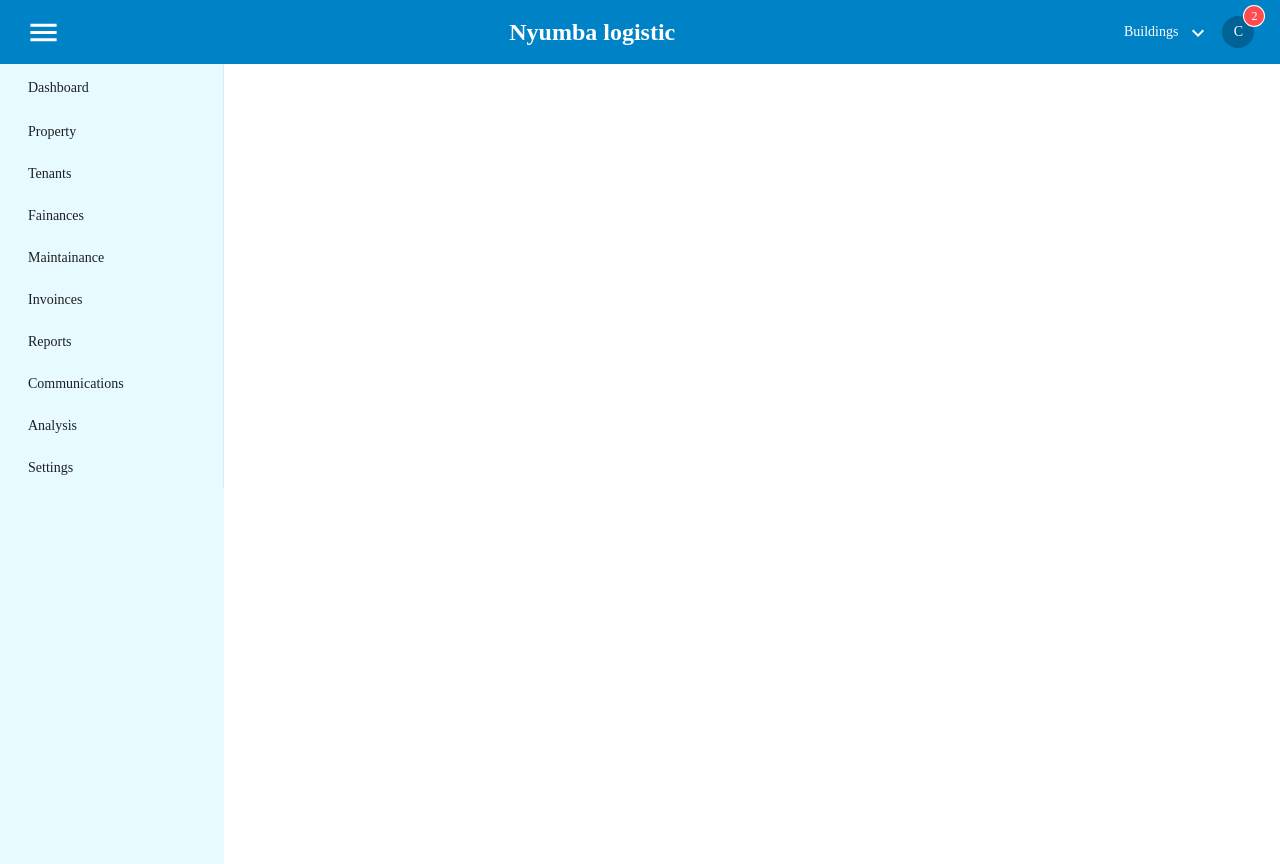
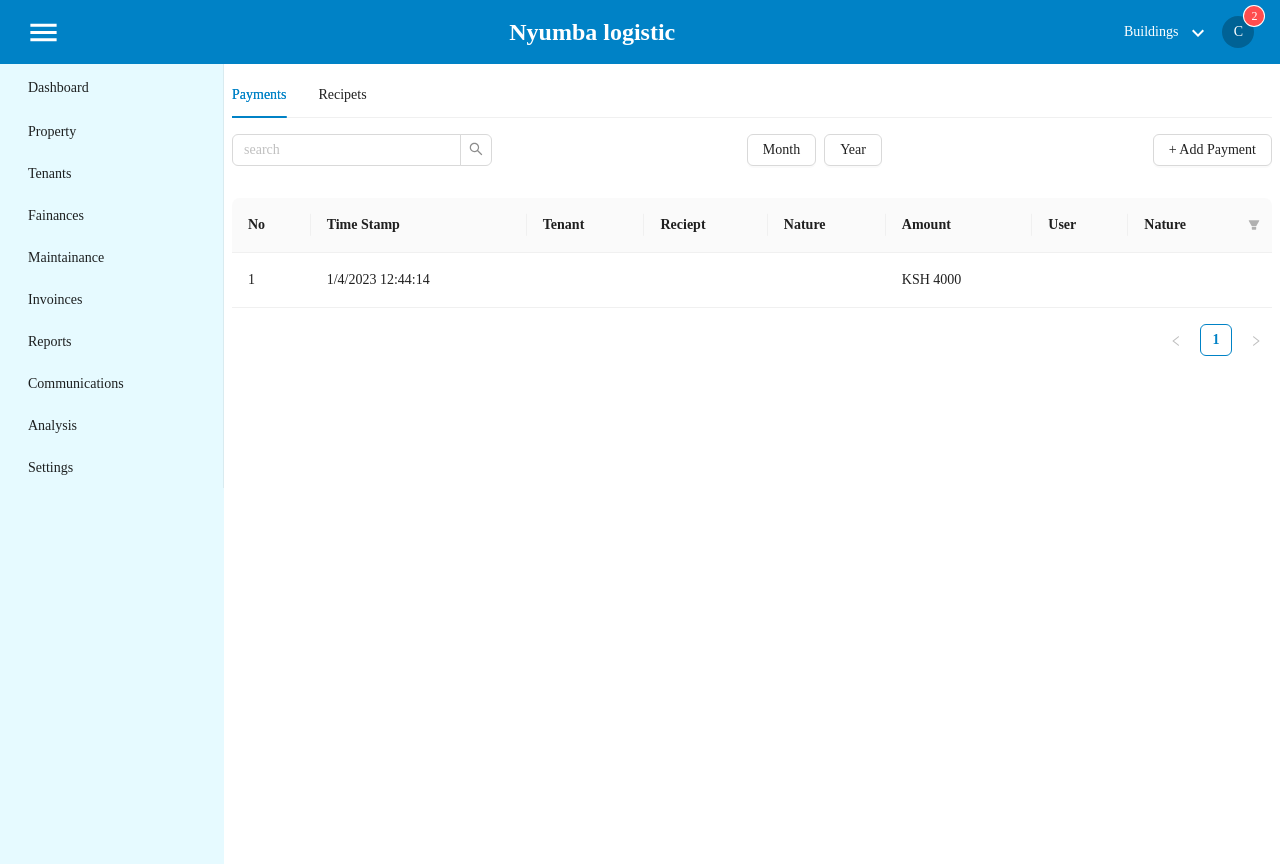
Before and after one commit to ruelngatia/nyumba-logistic-web, a React (Create React App) app: page /finances in a window 1280 px wide. Built offline with nearby package versions, Linux system fonts and the light colour scheme.

Commit message:
more pages

```diff
--- a/src/App.js
+++ b/src/App.js
@@ -11,6 +11,8 @@ import SideMenu from "./components/SideMenu";
 import { useMediaQuery } from "@mui/material";
 import Property from "./pages/Property";
 import Tenants from "./pages/Tenants";
+import Finances from "./pages/Finances";
+import Invoice from "./pages/Invoice";
 
 function App() {
   const [isSideMenuHidden, setIsSideMenuHidden] = useState(false);
@@ -31,7 +33,7 @@ function App() {
       label: "Tenants",
     },
     {
-      key: "fainances",
+      key: "finances",
       label: "Fainances",
     },
     {
@@ -145,6 +147,8 @@ function App() {
                 <Route path="/" element={<Dashboard/>} />
                 <Route path="/property" element={<Property/>} />
                 <Route path="/tenants" element={<Tenants/>} />
+                <Route path="/finances" element={<Finances/>} />
+                <Route path="/invoices" element={<Invoice/>} />
               </Routes>
             </Content>
           </Layout>
--- a/src/index.js
+++ b/src/index.js
@@ -11,6 +11,7 @@ root.render(
   <React.StrictMode>
     <BrowserRouter>
       <ConfigProvider
+        key={'default'}
         theme={{
           token: {
             fontFamily: 'Montserrat',
--- /dev/null
+++ b/src/layouts/PaymentsLayout.js
@@ -0,0 +1,157 @@
+import { Dropdown, Table, Button, Space } from "antd";
+import Search from "antd/es/input/Search";
+import React from "react";
+
+export default function PaymentsLayout() {
+  const years = [
+    {
+      key: "1",
+      label: 2010,
+    },
+    {
+      key: "2",
+      label: 2010,
+    },
+  ];
+
+  const month =[
+    {
+      key: "1",
+      label: "1"
+    },
+    {
+      key: "2",
+      label: "2"
+    },
+    {
+      key: "3",
+      label: "3"
+    },
+    {
+      key: "4",
+      label: "4"
+    },
+  ]
+
+  const columns = [
+    {
+      title: "No",
+      key: "no",
+      dataIndex: "no",
+    },
+    {
+      title: "Time Stamp",
+      key: "timeStamp",
+      dataIndex: "timeStamp",
+    },
+    {
+      title: "Tenant",
+      key: "tenent",
+      dataIndex: "tenent",
+    },
+    {
+      title: "Reciept",
+      key: "reciept",
+      dataIndex: "reciept",
+    },
+    {
+      title: "Nature",
+      key: "nature",
+      dataIndex: "nature",
+    },
+    {
+      title: "Amount",
+      key: "amount",
+      dataIndex: "amount"
+    },
+    {
+      title: "User",
+      key: "user",
+      dataIndex: "nature"
+    },
+    {
+      title: "Nature",
+      key: "nature",
+      dataIndex: "nature",
+      filters: [
+        {
+          text: 'E-Payment',
+          value: 'e-payment'
+        },
+        {
+          text: 'Cash',
+          value: 'cash'
+        },
+      ]
+    }
+  ];
+
+  const data = [
+    {
+      no: "1",
+      timeStamp: "1/4/2023 12:44:14",
+      receiptNumber: "Ao7",
+      amount: "KSH 4000",
+      tenant: "John doe",
+    },
+  ];
+
+  return (
+    <div>
+      <div className="flex flex-row justify-between">
+        <Search
+          className="w-4/5 md:w-1/4 "
+          placeholder="search"
+          size=""
+        />
+
+        <Space className="hidden md:inline-flex">
+          <Dropdown menu={{ items: month }}>
+            <Button>
+              <Space>
+                Month
+                {/* <DownOutlined /> */}
+              </Space>
+            </Button>
+          </Dropdown>
+          <Dropdown menu={{items: years }}>
+            <Button>
+              <Space>
+                Year
+                {/* <DownOutlined /> */}
+              </Space>
+            </Button>
+          </Dropdown>
+        </Space>
+
+        <Button className="ml-4">
+          + Add Payment
+        </Button>
+
+      </div>
+
+      <Space className="inline-flex md:hidden mt-3">
+          <Dropdown menu={{ items: month }}>
+            <Button>
+              <Space>
+                Month
+                {/* <DownOutlined /> */}
+              </Space>
+            </Button>
+          </Dropdown>
+          <Dropdown menu={{items: years }}>
+            <Button>
+              <Space>
+                Year
+                {/* <DownOutlined /> */}
+              </Space>
+            </Button>
+          </Dropdown>
+        </Space>
+
+      <div className="mt-6 md:mt-8">
+        <Table columns={columns} dataSource={data} scroll={{ x: true }} />
+      </div>
+    </div>
+  );
+}
--- /dev/null
+++ b/src/layouts/RecieptsLayout.js
@@ -0,0 +1,76 @@
+import { Download } from '@mui/icons-material'
+import { Dropdown, Table } from 'antd'
+import Search from 'antd/es/input/Search'
+import React from 'react'
+
+export default function RecieptsLayout() {
+    const items = [
+        {
+            key: "1",
+            label: "All"
+        },
+        {
+            key: "2",
+            label: "Selected"
+        }
+    ]
+
+    const columns = [
+        {
+            title: 'No',
+            key: 'no',
+            dataIndex: 'no'
+        },
+        {
+            title: "Time Stamp",
+            key: 'timeStamp',
+            dataIndex: 'timeStamp'
+        },
+        {
+            title: "Receipt Number",
+            key: 'receiptNumber',
+            dataIndex: 'receiptNumber'
+        },
+        {
+            title: "Amount",
+            key: 'amount',
+            dataIndex: 'amount'
+        },
+        {
+            title: "Tenant",
+            key: 'tenant',
+            dataIndex: 'tenant'
+        }
+    ]
+
+    const data = [
+        {
+            no: "1",
+            timeStamp: "1/4/2023 12:44:14",
+            receiptNumber: "Ao7",
+            amount: "KSH 4000",
+            tenant: "John doe"
+
+        }
+    ]
+
+
+  return (
+
+    <div>
+        <div className='flex flex-row justify-between'>
+            <Search className='w-4/5 md:w-1/4 ' placeholder='search' size='middle'/>
+            <Dropdown.Button
+                icon={<Download fontSize='1.5em'/>}
+                menu={{items}}
+                // loading={true}
+            >
+                Downlaod
+            </Dropdown.Button>
+        </div>
+        <div className='mt-8'>
+            <Table columns={columns} dataSource={data} scroll={{x: true}}/>
+        </div>
+    </div>
+  )
+}
--- /dev/null
+++ b/src/layouts/TenantStatementLayout.js
@@ -0,0 +1,52 @@
+import { Table, Typography } from 'antd'
+import React from 'react'
+
+export default function TenantStatementLayout() {
+
+    const columns = [
+        {
+            title: 'No',
+            key: 'no',
+            index: 'no'
+        },
+        {
+            title: 'Room',
+            key: 'room',
+            index: 'room'
+        },
+        {
+            title: 'Transaction details',
+            key: 'transactionDetails',
+            index: 'transactionDetails'
+        },
+        {
+            title: 'Bill (Debit)',
+            key: 'bill',
+            index: 'bill'
+        },
+        {
+            title: 'Paid amount (Credit)',
+            key: 'paidAmount',
+            index: 'paidAmount'
+        },
+        {
+            title: 'Balance',
+            key: 'balance',
+            index: 'balance'
+        }
+    ]
+
+  return (
+    <div className='ml-0 lg:ml-6'>
+        <div className='text-left mb-4 float-left grid grid-cols-1 md:grid-cols-2 gap-x-6 md:gap-x-32  lg:gap-x-72  xl:gap-x-96 gap-y-8'>
+            <Typography>Building: </Typography>
+            <Typography>Current/Last account: </Typography>
+            <Typography>Tenant: </Typography>
+            <Typography className=''>As of: </Typography>
+        </div>
+        <div>
+            <Table scroll={{x: true}} columns={columns} />
+        </div>
+    </div>
+  )
+}
--- a/src/layouts/TenantSwapLayout.js
+++ b/src/layouts/TenantSwapLayout.js
@@ -1,4 +1,4 @@
-import { Button, Menu, Table } from 'antd'
+import { Button, Table } from 'antd'
 import Search from 'antd/es/input/Search'
 import React from 'react'
 
--- /dev/null
+++ b/src/layouts/VacatedTenantLayout.js
@@ -0,0 +1,94 @@
+import { Button, Table } from 'antd'
+import Search from 'antd/es/input/Search'
+import React from 'react'
+
+export default function VacatedTenantLayout() {
+    const columns = [
+        {
+           title: 'No',
+           key: 'no',
+           dataIndex: 'no'
+        },
+        {
+           title: 'Name',
+           key: 'name',
+           dataIndex: 'name'
+        },
+        {
+            title: 'Gender',
+            key: 'gender',
+            dataIndex: 'gender'
+         },
+         {
+            title: 'Conatact',
+            key: 'before',
+            children: [
+                {
+                    title: 'Phone',
+                    key: 'phone',
+                    dataIndex: 'phone'
+                },
+                {
+                    title: 'Email',
+                    key: 'email',
+                    dataIndex: 'email'
+                }
+            ]
+         },
+         {
+            title: 'Id number',
+            key: 'IdNumber',
+            dataIndex: 'IdNumber'
+         },
+         {
+            title: 'Occupation',
+            key: 'occupation',
+            dataIndex: 'occupation'
+         },
+         {
+            title: 'KRA Pin',
+            key: 'KRAPin',
+            dataIndex: 'KRAPin'
+         },
+        {
+            title: 'From',
+            key: 'from',
+            dataIndex: 'from'
+        },
+        {
+            title: 'To',
+            key: 'to',
+            dataIndex: 'to'
+        },
+        {
+            title: 'Last Balance',
+            key: 'lastBalance',
+            dataIndex: 'lastBalance'
+        }
+    ]
+
+    const data = [
+        {
+            key: '1',
+            no: '1',
+            name: 'john doe',
+            gender: 'Male',
+            phone: '0712345678',
+            email: 'john@email.com',
+            IdNumber: '123456',
+            occupation: 'teacher',
+            KRApin: '25413',
+            from: '2/3/2000',
+            to: '2/3/2000',
+            lastBalance: 'Ksh: 5225'
+        }
+    ]
+
+  return (
+    <div className='p-6'>
+        <Search placeholder='Search' className='w-4/5 md:w-1/4 float-left mb-4'/>
+        <Button className='float-right ml-2'> Add </Button>
+        <Table scroll={{x: true}} dataSource={data} columns={columns}/>
+    </div>
+  )
+}
--- /dev/null
+++ b/src/pages/Finances.js
@@ -0,0 +1,27 @@
+import { Tabs } from 'antd'
+import React from 'react'
+import RecieptsLayout from '../layouts/RecieptsLayout'
+import PaymementsLayout from '../layouts/PaymentsLayout'
+
+
+export default function Finances() {
+
+    const items = [
+        {
+            label: 'Payments',
+            key: '1',
+            children: <PaymementsLayout/>
+        },
+        {
+            label: 'Recipets',
+            key: '2',
+            children: <RecieptsLayout/>
+        }
+    ]
+
+  return (
+    <div className='m-2'>
+        <Tabs items={items} defaultActiveKey='1'/>
+    </div>
+  )
+}
--- /dev/null
+++ b/src/pages/Invoice.js
@@ -0,0 +1,29 @@
+import { Tabs } from 'antd'
+import React from 'react'
+
+export default function Invoice() {
+
+    const items = [
+       {
+        label: "View",
+        key: "1",
+        children: "ksdmskdc"
+       },
+       {
+        label: "Add",
+        key: "2",
+        children: "ksdmgbdfgskdc"
+       },
+       {
+        label: "Stabalize",
+        key: "3",
+        children: "ssd"
+       }
+    ]
+
+  return (
+    <div className='m-2'>
+        <Tabs defaultActiveKey='1' items={items}/>
+    </div>
+  )
+}
--- a/src/pages/Tenants.js
+++ b/src/pages/Tenants.js
@@ -2,6 +2,8 @@ import { Tabs } from 'antd'
 import React from 'react'
 import TenantViewLayout from '../layouts/TenantViewLayout'
 import TenatSwapLayout from '../layouts/TenantSwapLayout'
+import TenantStatementLayout from '../layouts/TenantStatementLayout'
+import VacatedTenantLayout from '../layouts/VacatedTenantLayout'
 
 export default function Tenants() {
 
@@ -19,17 +21,17 @@ export default function Tenants() {
     {
       key: '3',
       label: 'Statement',
-      children: 'Statement'
+      children: <TenantStatementLayout/>
     },
     {
       key: '4',
       label: 'Vacated tentants',
-      children: 'Vacated tentants'
+      children: <VacatedTenantLayout/>
     },
   ]
 
   return (
-    <div className='pl-2'>
+    <div className='pl-3'>
       <Tabs items={tabs} defaultActiveKey='1'/>
     </div>
   )
```
